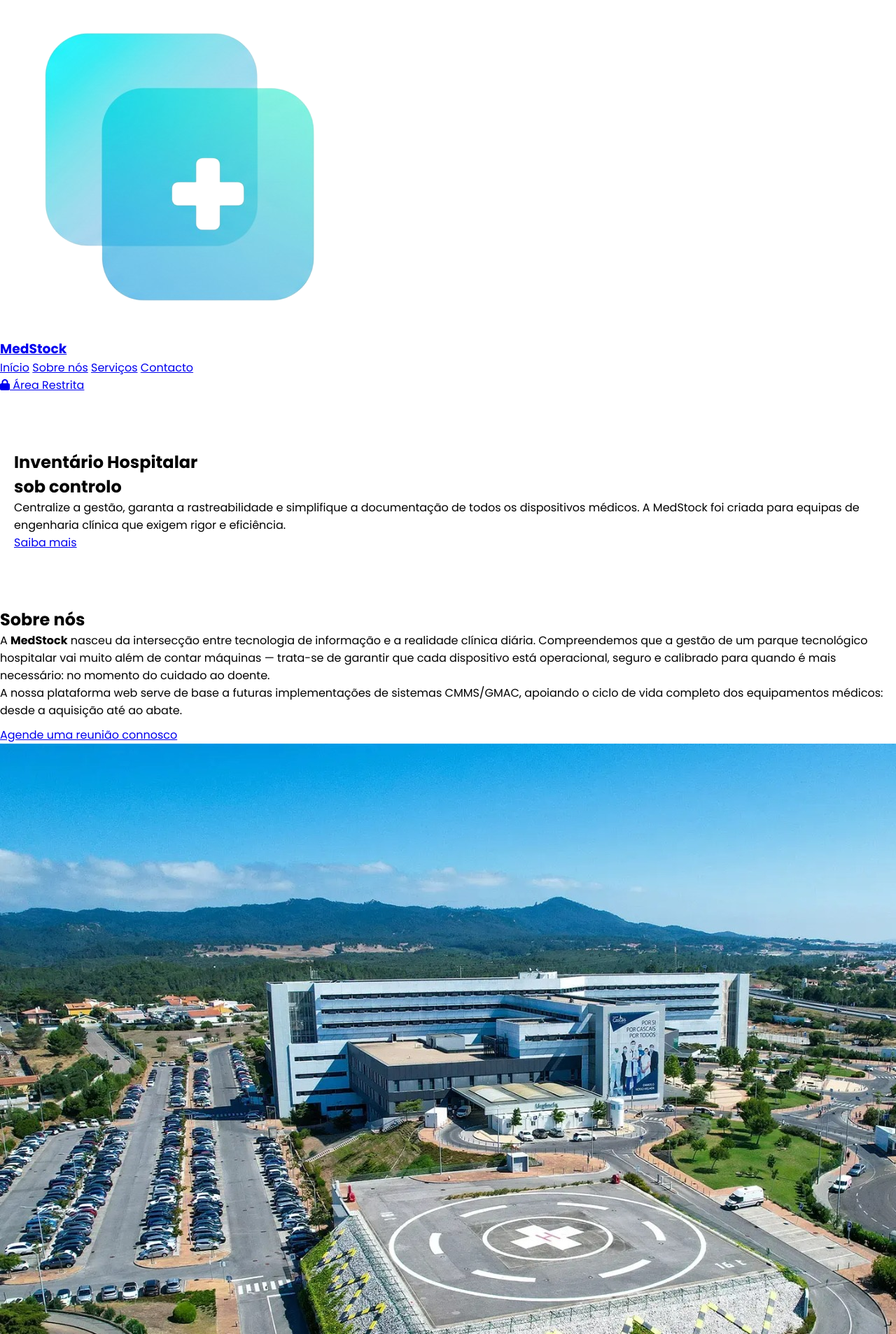
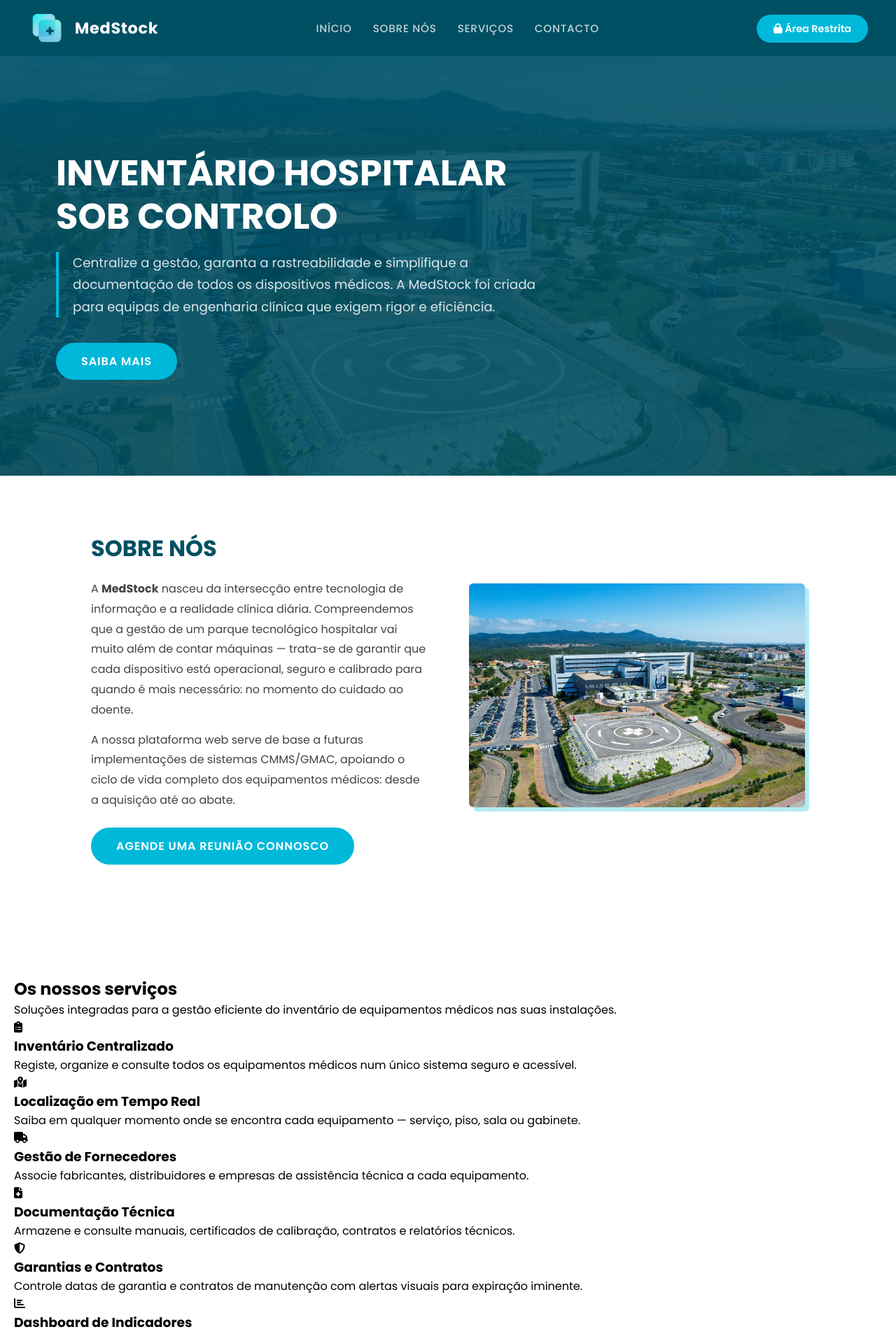
Before and after one commit to gabrielsilvgoncalves/Projeto-SIBDAS, a PHP site: page / in a window 1280 px wide; the page is wider, and only the part inside the window is pictured. Shown: the top 1907 px of that part at 70% size. Run offline with PHP 8.4, Linux system fonts and the light colour scheme.

Commit message:
Seção Sobre Nós

```diff
--- a/frontend/assets/css/estilos.css
+++ b/frontend/assets/css/estilos.css
@@ -24,3 +24,169 @@ html {
 section {
     padding: 80px 20px;
 }
+
+/* =========================================
+   Barra de Navegação Principal
+   ========================================= */
+.bng-navbar {
+    background-color: var(--verde-muito-escuro);
+    display: flex;
+    align-items: center;
+    justify-content: space-between;
+    padding: 0 40px;
+    position: sticky;
+    top: 0;
+    z-index: 1000;
+    height: 80px;
+}
+
+.bng-navbar .logo-area {
+    display: flex;
+    align-items: center;
+    gap: 12px;
+    text-decoration: none;
+}
+
+.bng-navbar .logo-area img {
+    height: 50px;
+}
+
+.bng-navbar .logo-area h3 {
+    color: #ffffff;
+    font-size: 1.4em;
+    font-weight: 700;
+    letter-spacing: 0.03em;
+}
+
+.bng-navbar .nav-links {
+    display: flex;
+    align-items: center;
+    gap: 30px;
+}
+
+.bng-navbar .nav-links a {
+    color: rgba(255, 255, 255, 0.75);
+    text-decoration: none;
+    font-size: 0.95em;
+    font-weight: 500;
+    text-transform: uppercase;
+    letter-spacing: 0.05em;
+    transition: color 0.3s;
+}
+
+.bng-navbar .nav-links a:hover {
+    color: #ffffff;
+}
+
+.bng-navbar .nav-restrita a {
+    color: #ffffff;
+    text-decoration: none;
+    font-size: 0.9em;
+    font-weight: 600;
+    padding: 10px 24px;
+    border-radius: 50px;
+    background-color: var(--verde);
+    transition: background-color 0.3s;
+}
+
+.bng-navbar .nav-restrita a:hover {
+    background-color: var(--verde-escuro);
+}
+
+/* =========================================
+   Hero / Banner Principal
+   ========================================= */
+.hero {
+    position: relative;
+    min-height: 600px;
+    display: flex;
+    align-items: center;
+    background-image: url('../img/hospital.jpeg');
+    background-size: cover;
+    background-position: center;
+    padding: 80px 80px;
+}
+
+.hero-overlay {
+    position: absolute;
+    inset: 0;
+    background-color: rgba(0, 79, 99, 0.88);
+}
+
+.hero-content {
+    position: relative;
+    z-index: 2;
+    max-width: 700px;
+}
+
+.hero-content h1 {
+    color: #ffffff;
+    font-size: 3.2em;
+    font-weight: 700;
+    text-transform: uppercase;
+    line-height: 1.2;
+    margin-bottom: 20px;
+}
+
+.hero-content p {
+    color: rgba(255, 255, 255, 0.85);
+    font-size: 1.15em;
+    font-weight: 400;
+    line-height: 1.7;
+    margin-bottom: 36px;
+    border-left: 4px solid var(--verde);
+    padding-left: 20px;
+}
+
+.btn-hero {
+    display: inline-block;
+    background-color: var(--verde);
+    color: #ffffff;
+    text-decoration: none;
+    padding: 14px 36px;
+    border-radius: 50px;
+    font-size: 1em;
+    font-weight: 600;
+    text-transform: uppercase;
+    letter-spacing: 0.06em;
+    transition: background-color 0.3s, padding-right 0.3s;
+}
+
+.btn-hero:hover {
+    background-color: var(--verde-escuro);
+    padding-right: 44px;
+}
+
+/* =========================================
+   Seção Sobre Nós
+   ========================================= */
+#sobre-nos {
+    background-color: #ffffff;
+    max-width: 1100px;
+    margin: 0 auto;
+    padding: 80px 40px;
+    display: grid;
+    grid-template-columns: 1fr 1fr;
+    gap: 60px;
+    align-items: center;
+}
+
+#sobre-nos .texto h2 {
+    font-size: 2em;
+    color: var(--verde-muito-escuro);
+    margin-bottom: 20px;
+    text-transform: uppercase;
+}
+
+#sobre-nos .texto p {
+    color: var(--texto-escuro);
+    font-size: 1em;
+    line-height: 1.8;
+    margin-bottom: 14px;
+}
+
+#sobre-nos .imagem img {
+    width: 100%;
+    border-radius: 6px;
+    box-shadow: 6px 6px 0px rgba(0, 184, 217, 0.3);
+}
```
